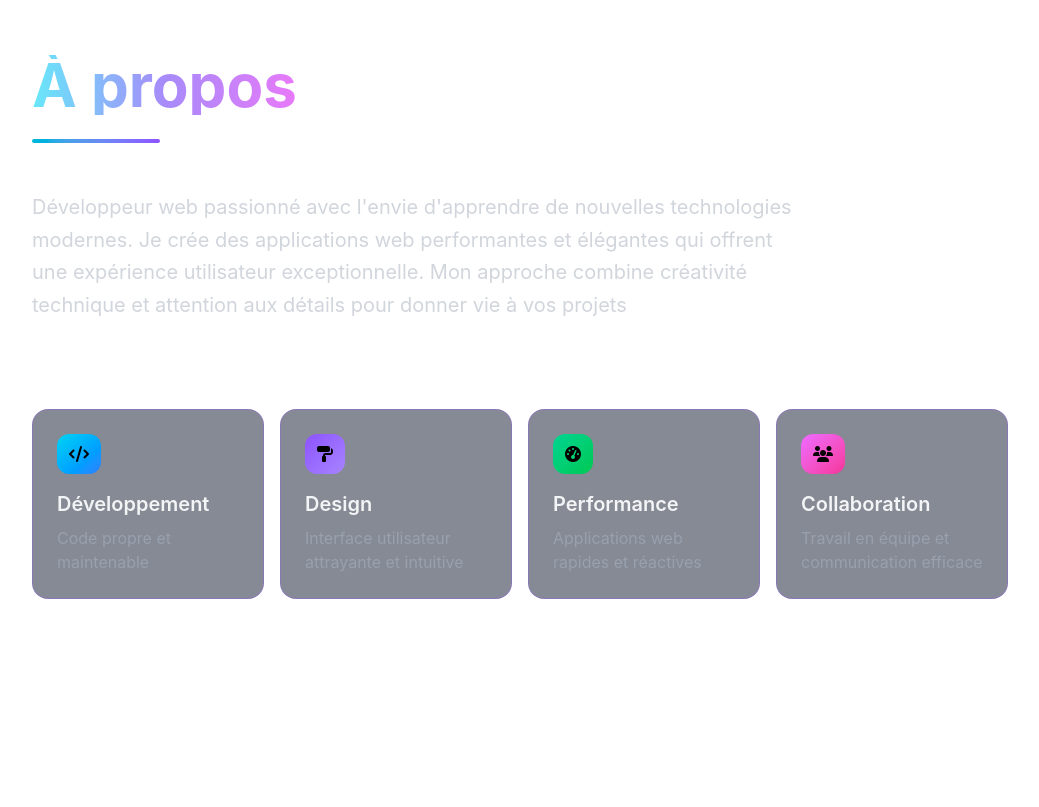
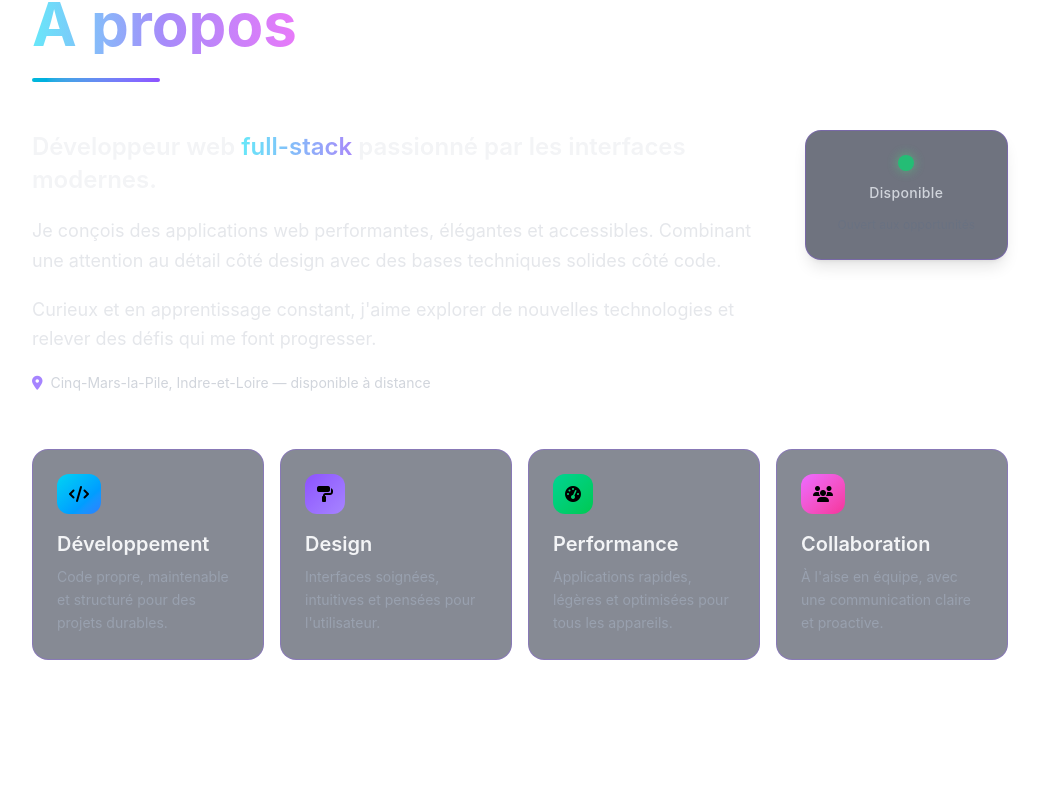
Before and after one commit to Bombe18/PortFolio, a React (Vite) app in the folder frontend/: page / in a window 1280 px wide. Shown: the part 873-1680 px from the top of the page, without its empty margins (120-1159 px from the left). Built offline with nearby package versions, Linux system fonts and the light colour scheme.

Commit message:
Adding disponibility + some other corrections

```diff
--- a/frontend/src/pages/AboutPage.jsx
+++ b/frontend/src/pages/AboutPage.jsx
@@ -1,49 +1,99 @@
 export default function AboutPage() {
+  const isAvailable = true;
+  const localisation = "Cinq-Mars-la-Pile";
+  const departement = "Indre-et-Loire";
+
   return (
     <section className="flex min-h-screen flex-col justify-center px-6 sm:px-10 md:px-28">
+
       <div className="text-left w-fit">
-      <h2 className=" text-5xl md:text-6xl font-bold mb-6 bg-[linear-gradient(to_right,rgb(103,232,249),rgb(167,139,250),rgb(232,121,249))] bg-clip-text text-transparent">
-        À propos
-      </h2>
-      <div className="h-1 w-32 bg-linear-to-r from-cyan-500 to-violet-500 mb-12 rounded-full" />
-</div>
-      <p className="text-xl text-gray-300 mb-16 max-w-3xl leading-relaxed">Développeur web passionné avec l'envie d'apprendre de nouvelles technologies modernes.
-        Je crée des applications web performantes et élégantes qui offrent une expérience utilisateur exceptionnelle.
-        Mon approche combine créativité technique et attention aux détails pour donner vie à vos projets
-      </p>
+        <h2 className="text-5xl md:text-6xl font-bold mb-6 bg-[linear-gradient(to_right,rgb(103,232,249),rgb(167,139,250),rgb(232,121,249))] bg-clip-text text-transparent">
+          À propos
+        </h2>
+        <div className="h-1 w-32 bg-linear-to-r from-cyan-500 to-violet-500 mb-12 rounded-full" />
+      </div>
 
-      <div className="mt-6 grid grid-cols-1 sm:grid-cols-2 lg:grid-cols-4 gap-4">
-        <article className="relative bg-slate-900/50 backdrop-blur-sm border border-violet-500/30 rounded-2xl p-6 overflow-hidden hover:scale-105 hover:-translate-y-2 transition-transform duration-200 ">
-          <div className={`inline-flex p-3 rounded-xl bg-gradient-to-br from-cyan-400 to-blue-500 mb-4`}><i className="fa-solid fa-code" aria-hidden="true"  ></i></div>
-          <h3 className="text-xl font-semibold mb-2 text-gray-100">
-            Développement
-          </h3>
-          <p className="text-gray-400">Code propre et maintenable</p>
-        </article>
+      {/* Intro + badge dispo */}
+      <div className="flex flex-col lg:flex-row gap-10 mb-14 items-start">
 
-        <article className="relative bg-slate-900/50 backdrop-blur-sm border border-violet-500/30 rounded-2xl p-6 overflow-hidden hover:scale-105 hover:-translate-y-2 transition-transform duration-200  "  >
-          <div className={`inline-flex p-3 rounded-xl bg-gradient-to-br from-violet-500 to-violet-400 mb-4`}><i className="fa-solid fa-paint-roller" aria-hidden="true"  ></i></div>
-          <h3 className="text-xl font-semibold mb-2 text-gray-100">
-            Design
-          </h3>
-          <p className="text-gray-400">Interface utilisateur attrayante et intuitive</p>
+        <div className="flex-1 space-y-5">
+          <p className="text-2xl font-semibold text-gray-100 leading-snug">
+            Développeur web{" "}
+            <span className="bg-[linear-gradient(to_right,rgb(103,232,249),rgb(167,139,250))] bg-clip-text text-transparent">
+              full-stack
+            </span>{" "}
+            passionné par les interfaces modernes.
+          </p>
+
+          <p className="text-lg text-gray-200 leading-relaxed">
+            Je conçois des applications web performantes, élégantes et accessibles.
+            Combinant une attention au détail côté design avec des bases techniques solides côté code.
+          </p>
+
+          <p className="text-lg text-gray-200 leading-relaxed">
+            Curieux et en apprentissage constant, j&apos;aime explorer de nouvelles technologies
+            et relever des défis qui me font progresser.
+          </p>
+
+          <div className="flex items-center gap-2 text-sm text-gray-300 ">
+            <i className="fa-solid fa-location-dot text-violet-400" aria-hidden="true" />
+            <span>{localisation}, {departement} — disponible à distance</span>
+          </div>
+        </div>
+
+        {/* Badge disponibilité */}
+        <div className="shrink-0 flex flex-col items-center justify-center gap-3 bg-slate-900/60 border border-violet-500/30 backdrop-blur-sm rounded-2xl px-8 py-6 shadow-lg">
+          <span
+            className={`w-4 h-4 rounded-full animate-pulse ${isAvailable
+              ? "bg-green-400 shadow-[0_0_10px_2px_rgba(74,222,128,0.5)]"
+              : "bg-red-500 shadow-[0_0_10px_2px_rgba(239,68,68,0.5)]"
+              }`}/>
+
+          <span className="text-sm font-medium text-gray-300 tracking-wide">
+            {isAvailable ? "Disponible" : "Non disponible"}
+          </span>
+
+          <span className="text-xs text-gray-500 text-center leading-relaxed max-w-[140px]">
+            {isAvailable ? "Ouvert aux opportunités" : "Pas en recherche active"}
+          </span>
+        </div>
+      </div>
+
+      {/* Cards */}
+      <div className="grid grid-cols-1 sm:grid-cols-2 lg:grid-cols-4 gap-4">
+
+        <article className="relative bg-slate-900/50 backdrop-blur-sm border border-violet-500/30 rounded-2xl p-6 overflow-hidden hover:scale-105 hover:-translate-y-2 transition-transform duration-200">
+          <div className="inline-flex p-3 rounded-xl bg-gradient-to-br from-cyan-400 to-blue-500 mb-4">
+            <i className="fa-solid fa-code" aria-hidden="true" />
+          </div>
+          <h3 className="text-xl font-semibold mb-2 text-gray-100">Développement</h3>
+          <p className="text-gray-400 text-sm leading-relaxed">Code propre, maintenable et structuré pour des projets durables.</p>
         </article>
 
         <article className="relative bg-slate-900/50 backdrop-blur-sm border border-violet-500/30 rounded-2xl p-6 overflow-hidden hover:scale-105 hover:-translate-y-2 transition-transform duration-200">
-          <div className={`inline-flex p-3 rounded-xl bg-gradient-to-br from-emerald-400 to-green-500 mb-4`}><i className="fa-solid fa-tachometer-alt" aria-hidden="true"  ></i></div>
-          <h3 className="text-xl font-semibold mb-2 text-gray-100">
-            Performance
-          </h3>
-          <p className="text-gray-400">Applications web rapides et réactives</p>
+          <div className="inline-flex p-3 rounded-xl bg-gradient-to-br from-violet-500 to-violet-400 mb-4">
+            <i className="fa-solid fa-paint-roller" aria-hidden="true" />
+          </div>
+          <h3 className="text-xl font-semibold mb-2 text-gray-100">Design</h3>
+          <p className="text-gray-400 text-sm leading-relaxed">Interfaces soignées, intuitives et pensées pour l&apos;utilisateur.</p>
         </article>
 
         <article className="relative bg-slate-900/50 backdrop-blur-sm border border-violet-500/30 rounded-2xl p-6 overflow-hidden hover:scale-105 hover:-translate-y-2 transition-transform duration-200">
-          <div className={`inline-flex p-3 rounded-xl bg-gradient-to-br from-fuchsia-400 to-pink-500 mb-4`}><i className="fa-solid fa-users" aria-hidden="true"  ></i></div>
-          <h3 className="text-xl font-semibold mb-2 text-gray-100">
-            Collaboration
-          </h3>
-          <p className="text-gray-400">Travail en équipe et communication efficace</p>
+          <div className="inline-flex p-3 rounded-xl bg-gradient-to-br from-emerald-400 to-green-500 mb-4">
+            <i className="fa-solid fa-tachometer-alt" aria-hidden="true" />
+          </div>
+          <h3 className="text-xl font-semibold mb-2 text-gray-100">Performance</h3>
+          <p className="text-gray-400 text-sm leading-relaxed">Applications rapides, légères et optimisées pour tous les appareils.</p>
         </article>
+
+        <article className="relative bg-slate-900/50 backdrop-blur-sm border border-violet-500/30 rounded-2xl p-6 overflow-hidden hover:scale-105 hover:-translate-y-2 transition-transform duration-200">
+          <div className="inline-flex p-3 rounded-xl bg-gradient-to-br from-fuchsia-400 to-pink-500 mb-4">
+            <i className="fa-solid fa-users" aria-hidden="true" />
+          </div>
+          <h3 className="text-xl font-semibold mb-2 text-gray-100">Collaboration</h3>
+          <p className="text-gray-400 text-sm leading-relaxed">À l&apos;aise en équipe, avec une communication claire et proactive.</p>
+        </article>
+
       </div>
     </section>
   );
--- a/frontend/src/pages/CompetencesPage.jsx
+++ b/frontend/src/pages/CompetencesPage.jsx
@@ -13,7 +13,7 @@ export default function CompetencesPages() {
 
             <div className="flex justify-between items-start mt-2 text-xl font-semibold text-gray-100 h-12">
               <div className="flex space-x-1 min-w-0">
-                <img src={competence.icon} alt={`${competence.name} icon`} className="w-fit h-6 flex-shrink-0" />
+                <img src={competence.icon} alt={`${competence.name} icon`} className="w-fit h-6 shrink-0" />
                 <h3 className="line-clamp-2">{competence.name}</h3>
               </div>
               <span className="shrink-0 ml-4">{competence.level}%</span>
--- a/frontend/src/pages/ContactPage.jsx
+++ b/frontend/src/pages/ContactPage.jsx
@@ -8,7 +8,7 @@ export default function ContactPage() {
   const handleSubmit = (event) => {
     event.preventDefault();
 
-    const recipient = "votre-email@example.com";
+    const recipient = "cyrilco18@gmail.com";
     const subject = encodeURIComponent(`Contact depuis le portfolio - ${name || "Profil"}`);
     const body = encodeURIComponent(`Nom: ${name}\nEmail: ${email}\n\n${message}`);
     const mailtoUrl = `mailto:${recipient}?subject=${subject}&body=${body}`;
@@ -31,7 +31,7 @@ export default function ContactPage() {
 
           <div className="flex flex-col gap-8 text-2xl">
 
-            <a href="mailto:votre-email@example.com" target="_blank" rel="noopener noreferrer">
+            <a href="mailto:cyrilco18@gmail.com" target="_blank" rel="noopener noreferrer">
               <div className="flex items-center gap-4 bg-slate-900/50 backdrop-blur-sm border border-violet-500/30 rounded-xl p-5 shadow-lg hover:scale-105 hover:translate-x-2 transition-transform  ">
                 <div className="bg-cyan-500 w-12 h-12 rounded-[20%] flex items-center justify-center">
                   <i className="fa fa-envelope" aria-hidden="true" />
@@ -49,7 +49,7 @@ export default function ContactPage() {
               </div>
             </a>
 
-            <a href="https://www.linkedin.com/in/cyril-bombarde/" target="_blank" rel="noopener noreferrer">
+            <a href="https://www.linkedin.com/in/cyril-colin-50b47b261/" target="_blank" rel="noopener noreferrer">
               <div className="flex items-center gap-4 bg-slate-900/50 backdrop-blur-sm border border-violet-500/30 rounded-xl p-5 shadow-lg hover:scale-105 hover:translate-x-2 transition-transform  ">
                 <div className="bg-blue-500 w-12 h-12 rounded-[20%] flex items-center justify-center">
                   <i className="fa-brands fa-linkedin" aria-hidden="true" />
--- a/frontend/src/pages/HeroPage.jsx
+++ b/frontend/src/pages/HeroPage.jsx
@@ -37,7 +37,7 @@ export default function HeroPage() {
             <button
               className="flex items-center gap-3 px-8 py-4 rounded-full font-semibold text-white text-base cursor-pointer transition-transform duration-200 hover:scale-105 active:scale-95 bg-gradient-to-r from-cyan-400 to-violet-500 shadow-[0_4px_24px_rgba(139,92,246,0.45)]"
               type="button">
-              Voir mes projets ⏷
+              Voir mes projets <i class="fa-solid fa-angle-down"></i>
             </button>
           </Link>
           <a
--- a/frontend/src/styles/hero.styles.js
+++ /dev/null
@@ -1,15 +0,0 @@
-export const heroStyles = {
-
-
-  heroTitle: [
-    "text-6xl",
-    "md:text-8xl",
-    "mb-4", "font-bold",
-    "bg-gradient-to-r",
-    "from-cyan-400",
-    "via-violet-400",
-    "to-fuchsia-400",
-    "bg-clip-text",
-    "text-transparent",
-  ].join(" "),
-};
```
Also changed, not shown: frontend/src/data/competence.json (+4 -4 lines).
